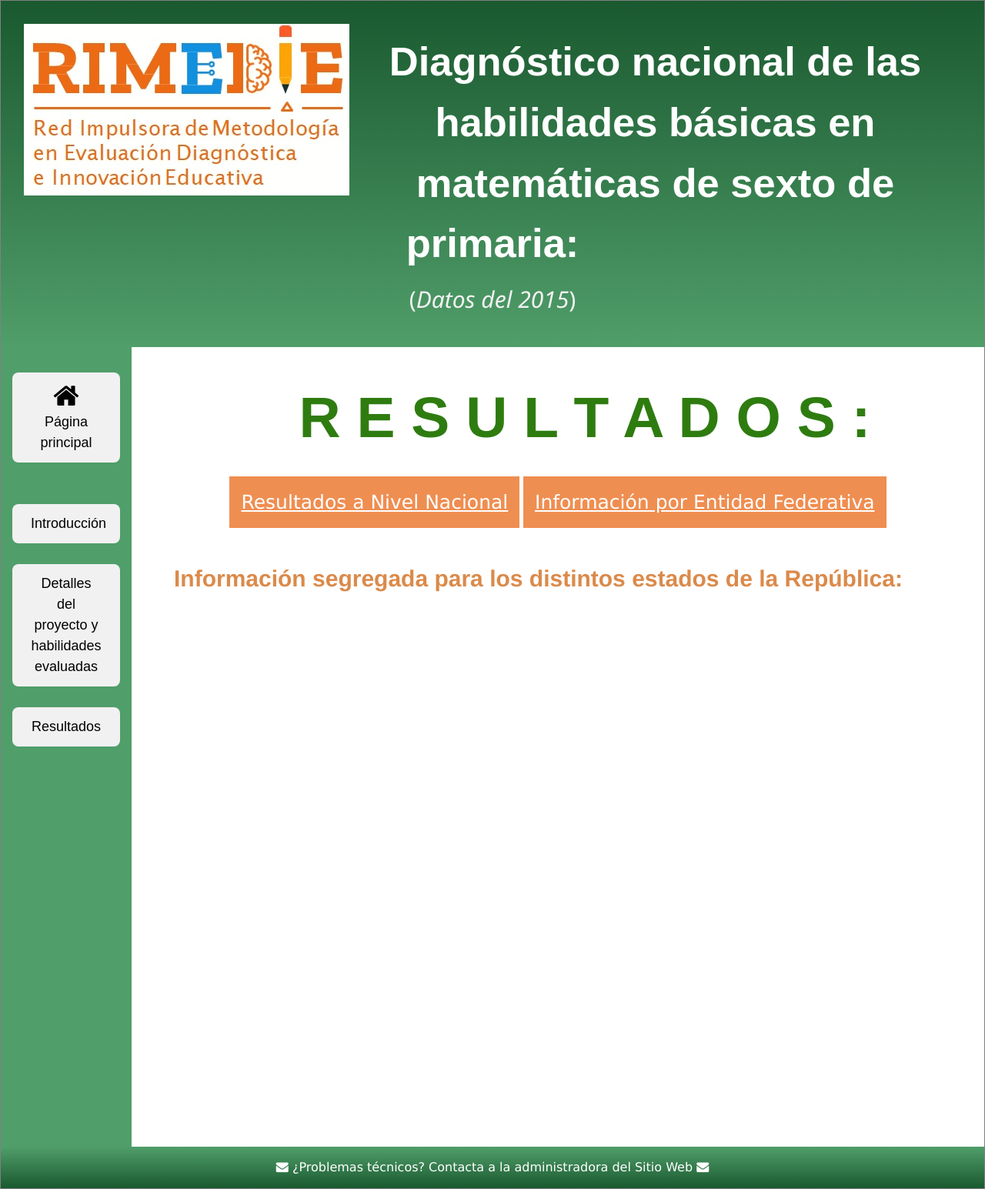
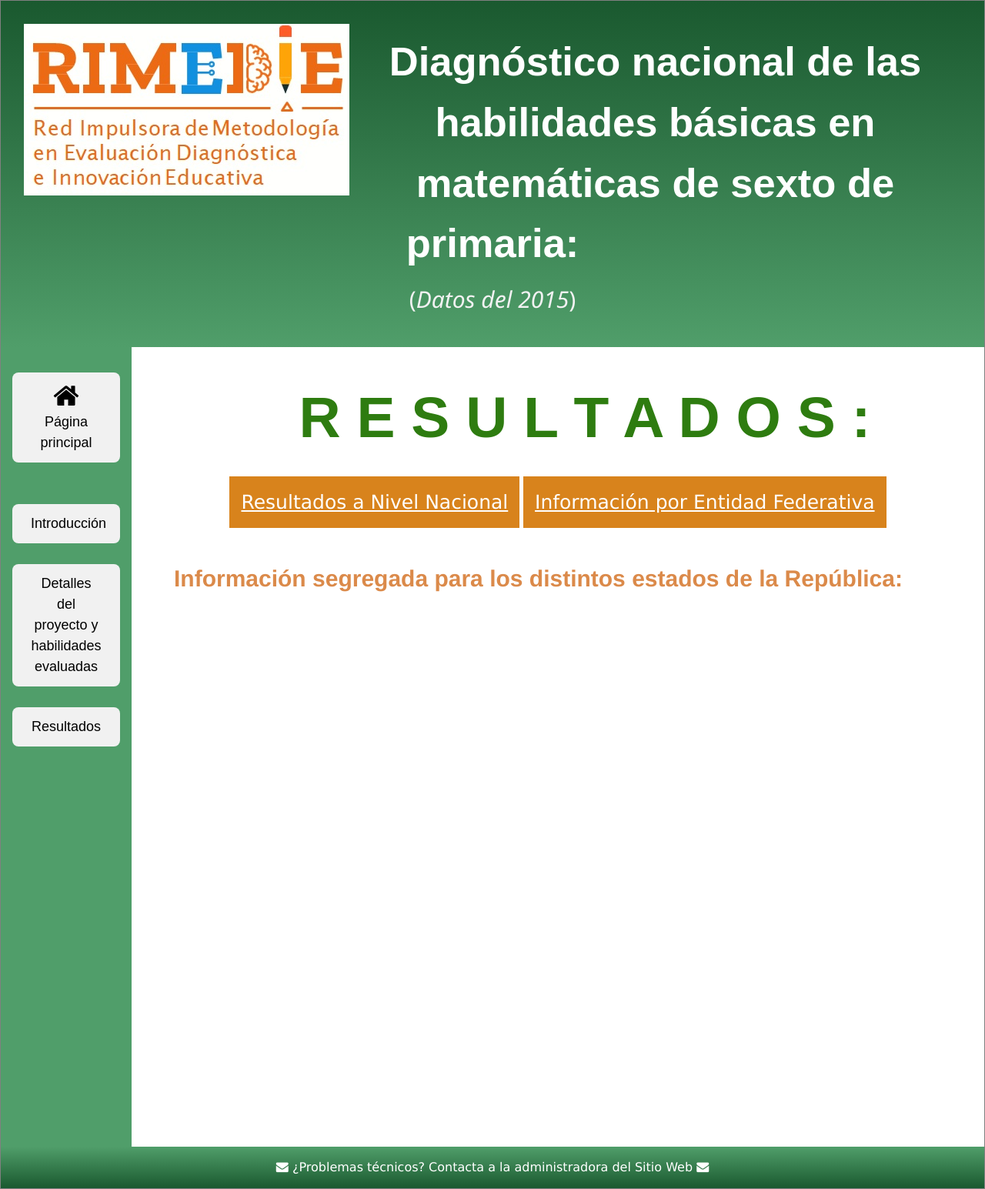
Before and after one commit to rimedie/rimedie.github.io, a Jekyll site: the page built from PLANEA-ELSEN_2015/1_Resultados_Estados.html, in a window 1280 px wide. Shown: the whole page at 77% size. Built offline with Jekyll 4.4.1, drawn with Linux system fonts in a browser that asks for light colours.

Commit message:
Update 1_Resultados.html

```diff
--- a/_layouts/1_Resultados.html
+++ b/_layouts/1_Resultados.html
@@ -162,7 +162,7 @@ p {
 
 /* Dropdown Button */
 .dropbtn {
-  background-color: #ef8e51;
+  background-color: #d8831c;
   color: white;
   padding: 15px;
   font-size: 25px;
```
